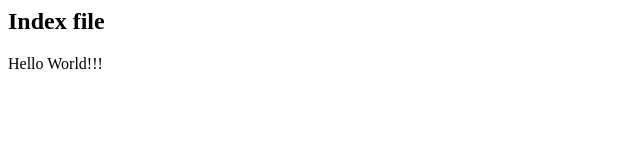
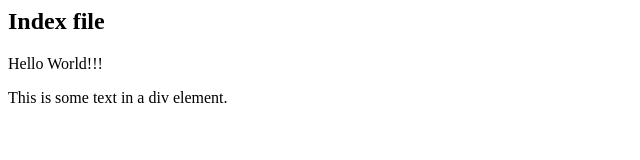
Before and after one commit to Niki567/Experiment2, a plain HTML site: page index.html in a window 1280 px wide. Shown: the whole page, without its empty margins (0-640 px from the left). Drawn offline with Linux system fonts and the light colour scheme.

Commit message:
paragraph added in index file

```diff
--- a/index.html
+++ b/index.html
@@ -7,5 +7,8 @@
 	<body>
 		<h2>Index file</h2>
 		Hello World!!!
+		<div>
+			<p>This is some text in a div element.</p>
+		</div>
 	</body>
 </html>
```
